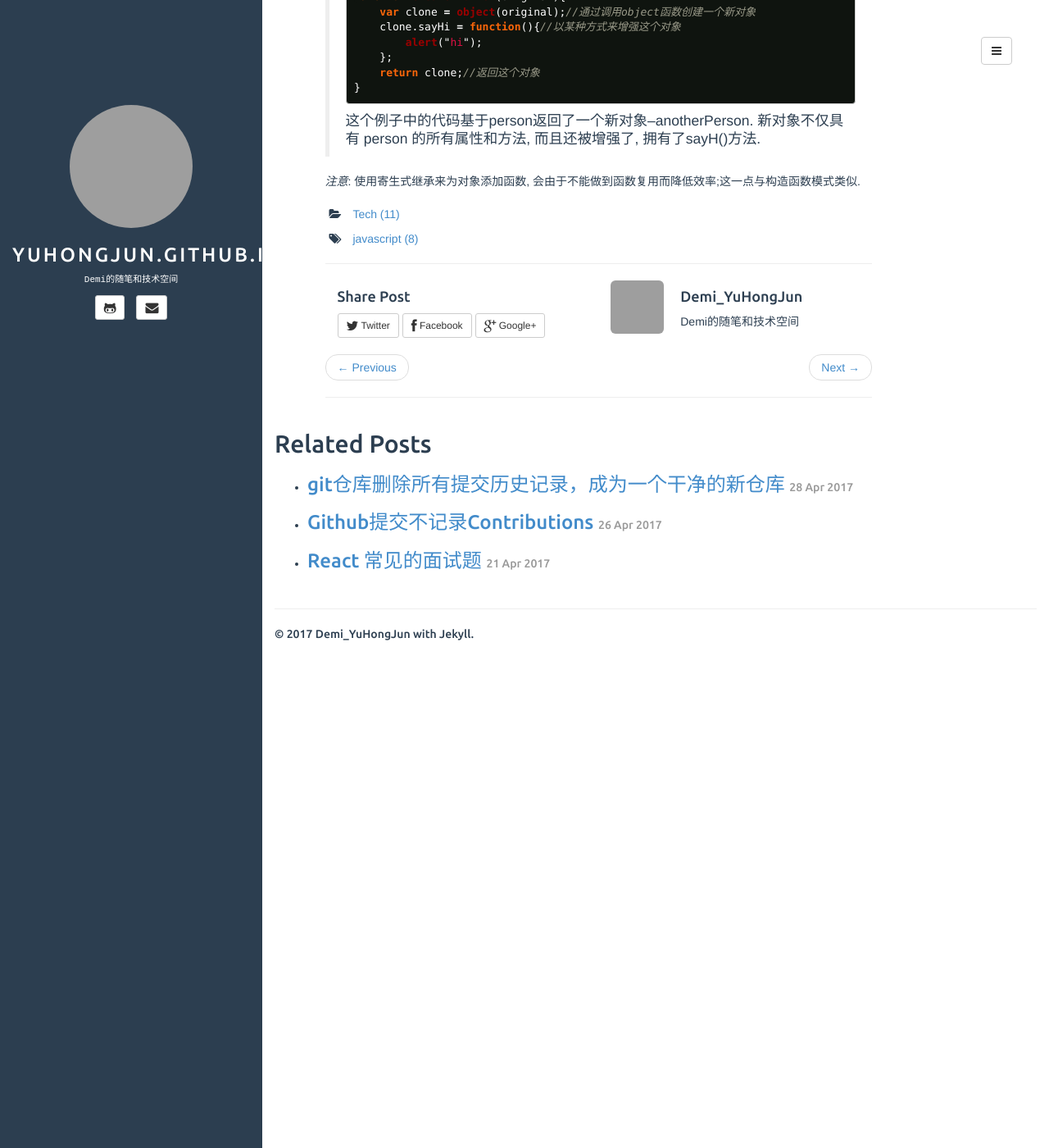
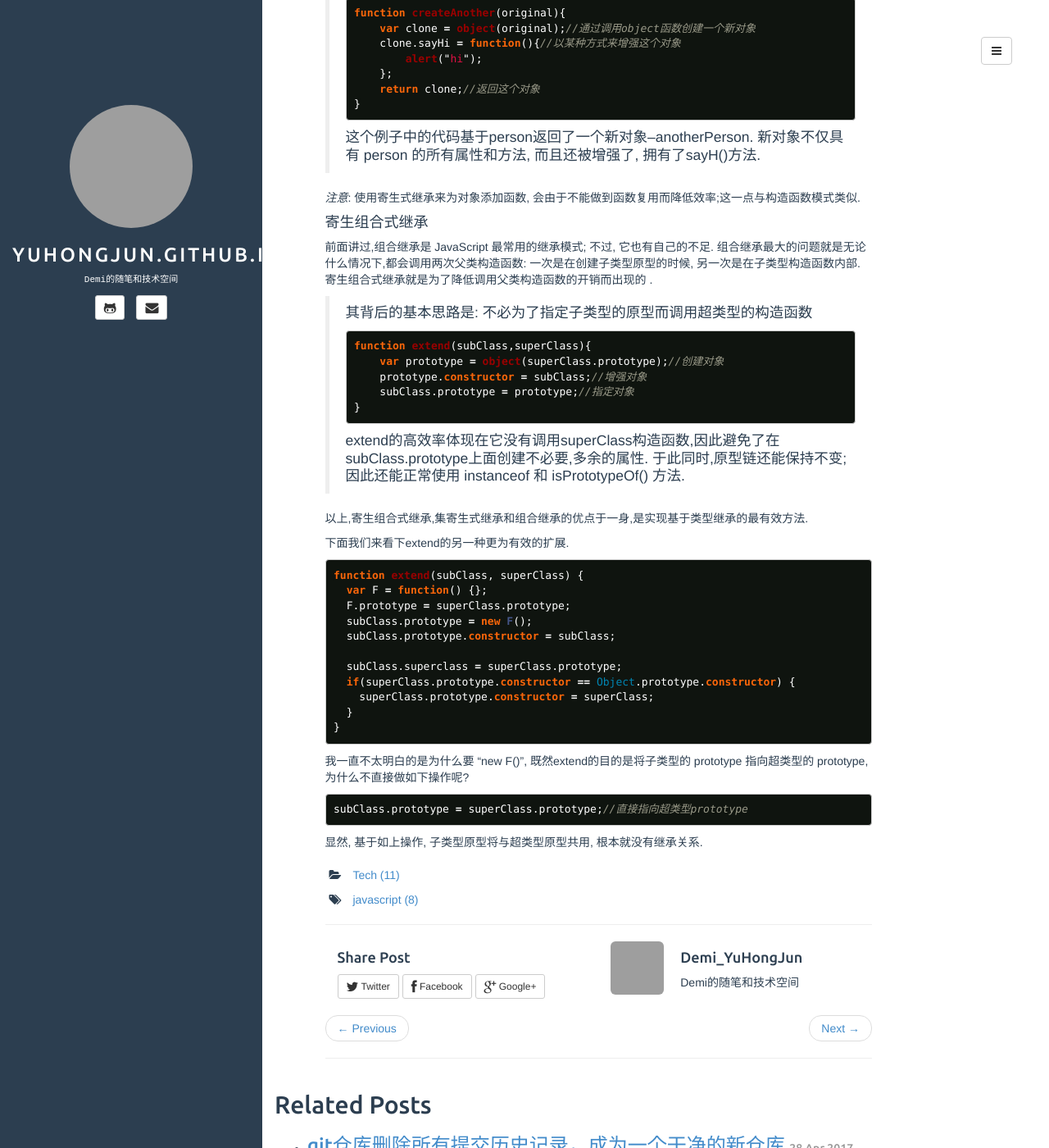
Before and after one commit to YuHongJun/YuHongJun.github.io, a Jekyll site: the page built from _posts/2017-04-27-JS原型链与继承.md, in a window 1280 px wide and 1400 px high, scrolled down 4896 px. Shown: the whole window at 82% size. Built offline with Jekyll 4.4.1, drawn with Linux system fonts in a browser that asks for light colours; comment, search, counter and statistics services are not loaded; grey boxes are pictures that could not be loaded.

Commit message:
2017-05-02 add extend

````diff
--- a/_posts/2017-04-27-JS原型链与继承.md
+++ b/_posts/2017-04-27-JS原型链与继承.md
@@ -247,3 +247,41 @@ function createAnother(original){
 这个例子中的代码基于person返回了一个新对象--anotherPerson. 新对象不仅具有 person 的所有属性和方法, 而且还被增强了, 拥有了sayH()方法.
 
 *注意*: 使用寄生式继承来为对象添加函数, 会由于不能做到函数复用而降低效率;这一点与构造函数模式类似.
+
+#### 寄生组合式继承
+
+前面讲过,组合继承是 JavaScript 最常用的继承模式; 不过, 它也有自己的不足. 组合继承最大的问题就是无论什么情况下,都会调用两次父类构造函数: 一次是在创建子类型原型的时候, 另一次是在子类型构造函数内部. 寄生组合式继承就是为了降低调用父类构造函数的开销而出现的 .
+
+>其背后的基本思路是: 不必为了指定子类型的原型而调用超类型的构造函数
+```javascript
+function extend(subClass,superClass){
+    var prototype = object(superClass.prototype);//创建对象
+    prototype.constructor = subClass;//增强对象
+    subClass.prototype = prototype;//指定对象
+}
+```
+extend的高效率体现在它没有调用superClass构造函数,因此避免了在subClass.prototype上面创建不必要,多余的属性. 于此同时,原型链还能保持不变; 因此还能正常使用 instanceof 和 isPrototypeOf() 方法.
+
+以上,寄生组合式继承,集寄生式继承和组合继承的优点于一身,是实现基于类型继承的最有效方法.
+
+下面我们来看下extend的另一种更为有效的扩展.
+
+```javascript
+function extend(subClass, superClass) {
+  var F = function() {};
+  F.prototype = superClass.prototype;
+  subClass.prototype = new F();
+  subClass.prototype.constructor = subClass;
+
+  subClass.superclass = superClass.prototype;
+  if(superClass.prototype.constructor == Object.prototype.constructor) {
+    superClass.prototype.constructor = superClass;
+  }
+}
+```
+我一直不太明白的是为什么要 "new F()", 既然extend的目的是将子类型的 prototype 指向超类型的 prototype,为什么不直接做如下操作呢?
+
+```javascript
+subClass.prototype = superClass.prototype;//直接指向超类型prototype
+```
+显然, 基于如上操作, 子类型原型将与超类型原型共用, 根本就没有继承关系.
````
